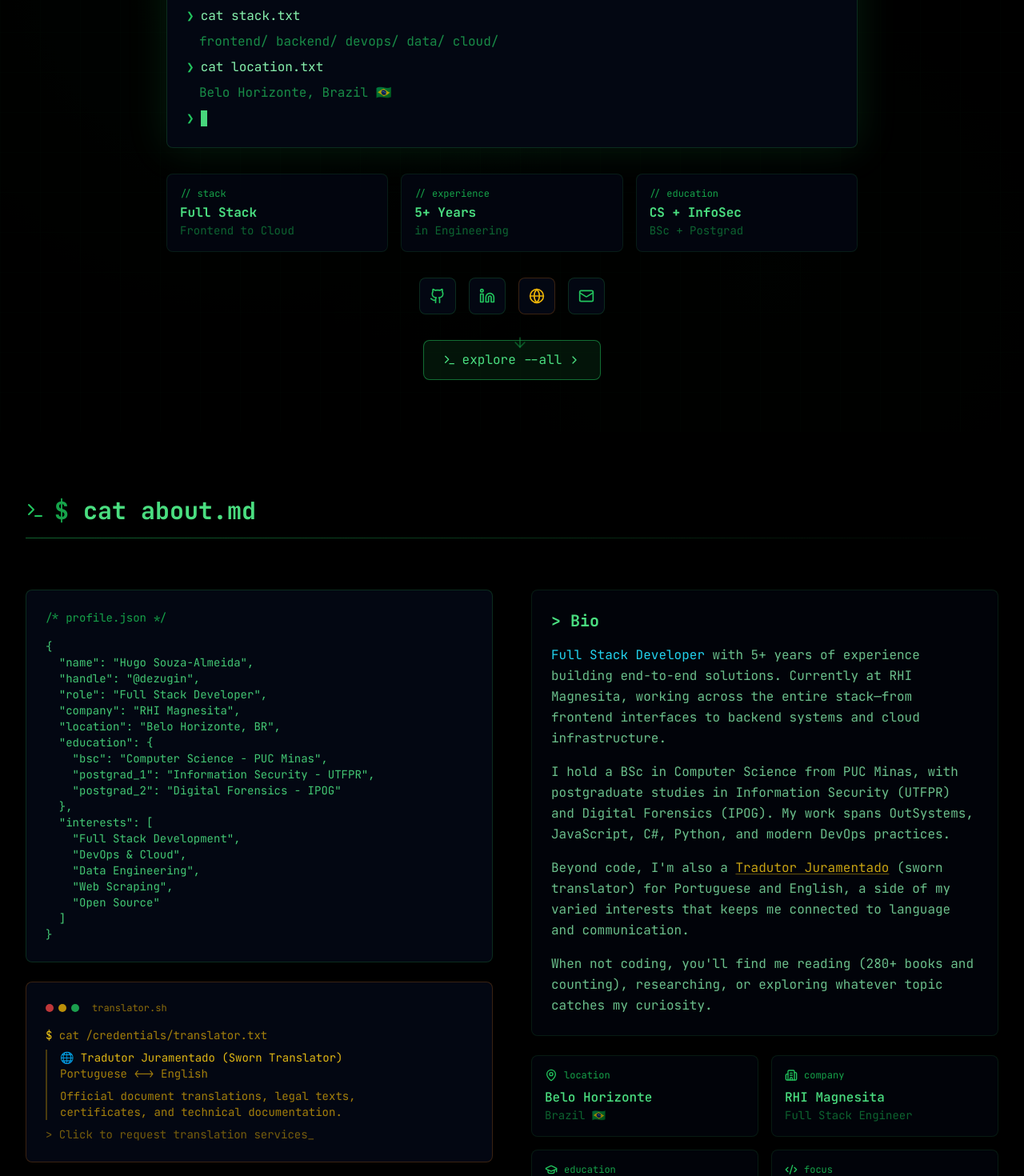
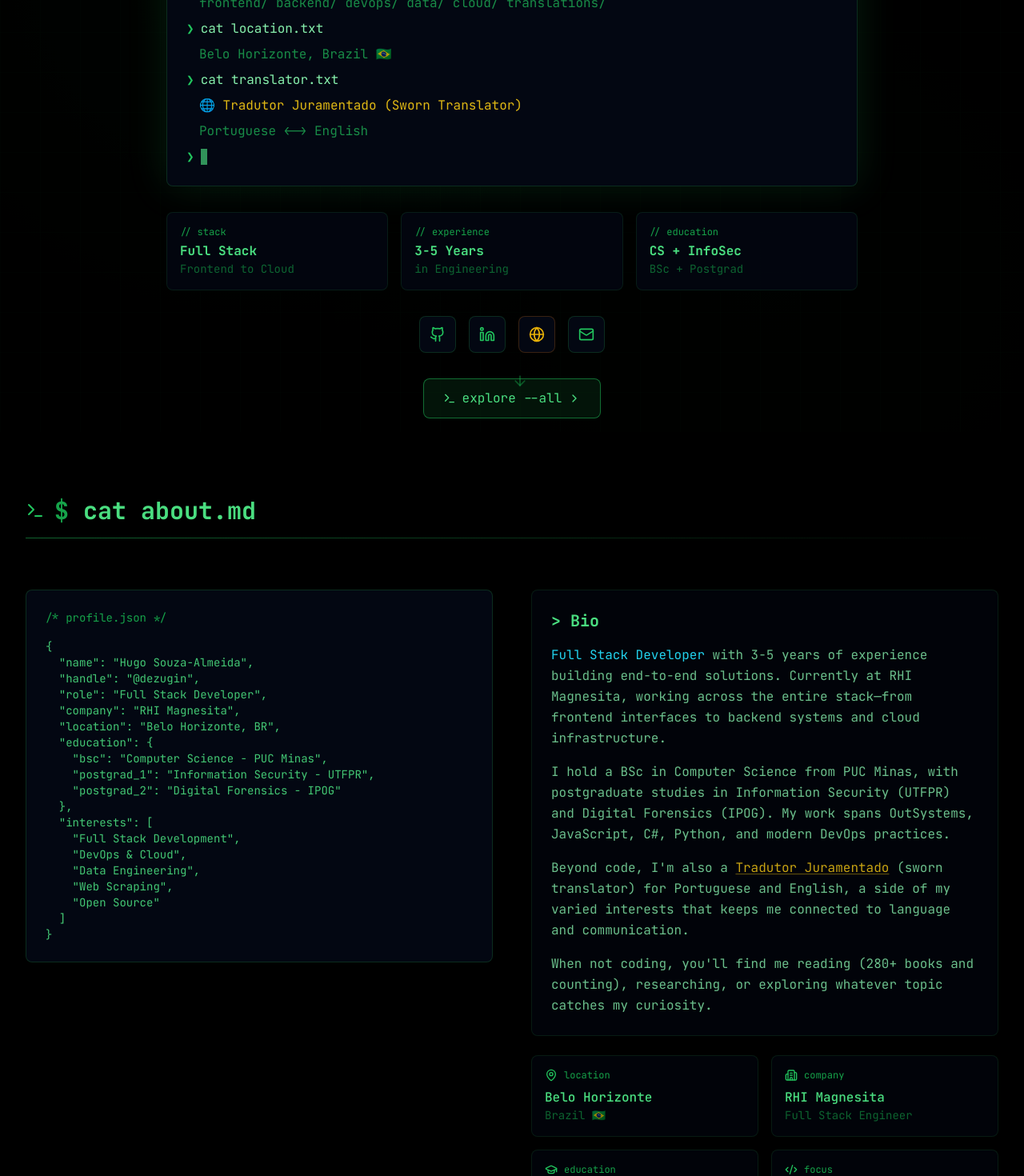
Before and after one commit to dezugin/hugos, a Next.js app: page / in a window 1280 px wide. Shown: the part 260-1730 px from the top of the page at 80% size. Built offline with nearby package versions, Linux system fonts and the light colour scheme.

Commit message:
fix:fixer uppers

```diff
--- a/src/components/About.tsx
+++ b/src/components/About.tsx
@@ -50,52 +50,6 @@ export default function About() {
 }`}
               </pre>
             </div>
-
-            {/* Sworn Translator Terminal */}
-            <button
-              onClick={() => {
-                window.location.hash = "contact?subject=translation";
-                const contactSection = document.getElementById("contact");
-                if (contactSection) {
-                  contactSection.scrollIntoView({ behavior: "smooth" });
-                }
-              }}
-              className="block w-full text-left bg-gray-950 border border-yellow-900/50 rounded-lg p-6 font-mono text-sm hover:border-yellow-500/50 transition-all group cursor-pointer"
-            >
-              <div className="flex items-center gap-2 mb-4">
-                <div className="flex gap-1.5">
-                  <div className="w-2.5 h-2.5 rounded-full bg-red-500/80"></div>
-                  <div className="w-2.5 h-2.5 rounded-full bg-yellow-500/80"></div>
-                  <div className="w-2.5 h-2.5 rounded-full bg-green-500/80"></div>
-                </div>
-                <span className="text-yellow-500/60 text-xs ml-2">
-                  translator.sh
-                </span>
-              </div>
-              <div className="space-y-2">
-                <p className="text-yellow-500/70">
-                  <span className="text-yellow-400">$</span> cat
-                  /credentials/translator.txt
-                </p>
-                <div className="pl-4 border-l-2 border-yellow-500/30">
-                  <p className="text-yellow-400/90">
-                    🌐 Tradutor Juramentado (Sworn Translator)
-                  </p>
-                  <p className="text-yellow-500/70">
-                    Portuguese {"<->"} English
-                  </p>
-                  <p className="text-yellow-500/70 mt-2">
-                    Official document translations, legal texts,
-                  </p>
-                  <p className="text-yellow-500/70">
-                    certificates, and technical documentation.
-                  </p>
-                </div>
-                <p className="text-yellow-500/50 mt-3 group-hover:text-yellow-400 transition-colors">
-                  {">"} Click to request translation services_
-                </p>
-              </div>
-            </button>
           </div>
 
           {/* Bio Content */}
@@ -106,7 +60,7 @@ export default function About() {
               </h3>
               <p className="text-green-300/80 leading-relaxed mb-4">
                 <span className="text-cyan-400">Full Stack Developer</span> with
-                5+ years of experience building end-to-end solutions. Currently
+                3-5 years of experience building end-to-end solutions. Currently
                 at RHI Magnesita, working across the entire stack—from frontend
                 interfaces to backend systems and cloud infrastructure.
               </p>
--- a/src/components/Hero.tsx
+++ b/src/components/Hero.tsx
@@ -18,9 +18,19 @@ const terminalLines = [
   { type: "command", text: "cat role.txt" },
   { type: "output", text: "Full Stack Developer @ RHI Magnesita" },
   { type: "command", text: "cat stack.txt" },
-  { type: "output", text: "frontend/ backend/ devops/ data/ cloud/" },
+  {
+    type: "output",
+    text: "frontend/ backend/ devops/ data/ cloud/ translations/",
+  },
   { type: "command", text: "cat location.txt" },
   { type: "output", text: "Belo Horizonte, Brazil 🇧🇷" },
+  { type: "command", text: "cat translator.txt" },
+  {
+    type: "output",
+    text: "🌐 Tradutor Juramentado (Sworn Translator)",
+    link: true,
+  },
+  { type: "output", text: "   Portuguese <-> English" },
 ];
 
 export default function Hero() {
@@ -85,6 +95,19 @@ export default function Hero() {
                     <span className="text-green-500 mr-2">❯</span>
                     <span className="text-green-300">{line.text}</span>
                   </>
+                ) : line.link ? (
+                  <button
+                    onClick={() => {
+                      window.location.hash = "contact?subject=translation";
+                      const contactSection = document.getElementById("contact");
+                      if (contactSection) {
+                        contactSection.scrollIntoView({ behavior: "smooth" });
+                      }
+                    }}
+                    className="text-yellow-400/90 ml-4 hover:text-yellow-300 cursor-pointer transition-colors"
+                  >
+                    {line.text}
+                  </button>
                 ) : (
                   <span className="text-green-500/70 ml-4">{line.text}</span>
                 )}
@@ -108,7 +131,7 @@ export default function Hero() {
           </div>
           <div className="bg-gray-950/80 border border-green-900/30 rounded-lg p-4 hover:border-green-500/50 transition-all hover:shadow-[0_0_20px_rgba(34,197,94,0.1)]">
             <div className="text-green-600 text-xs mb-1">{"// experience"}</div>
-            <div className="text-green-400 font-bold">5+ Years</div>
+            <div className="text-green-400 font-bold">3-5 Years</div>
             <div className="text-green-600/60 text-sm">in Engineering</div>
           </div>
           <div className="bg-gray-950/80 border border-green-900/30 rounded-lg p-4 hover:border-green-500/50 transition-all hover:shadow-[0_0_20px_rgba(34,197,94,0.1)]">
```
